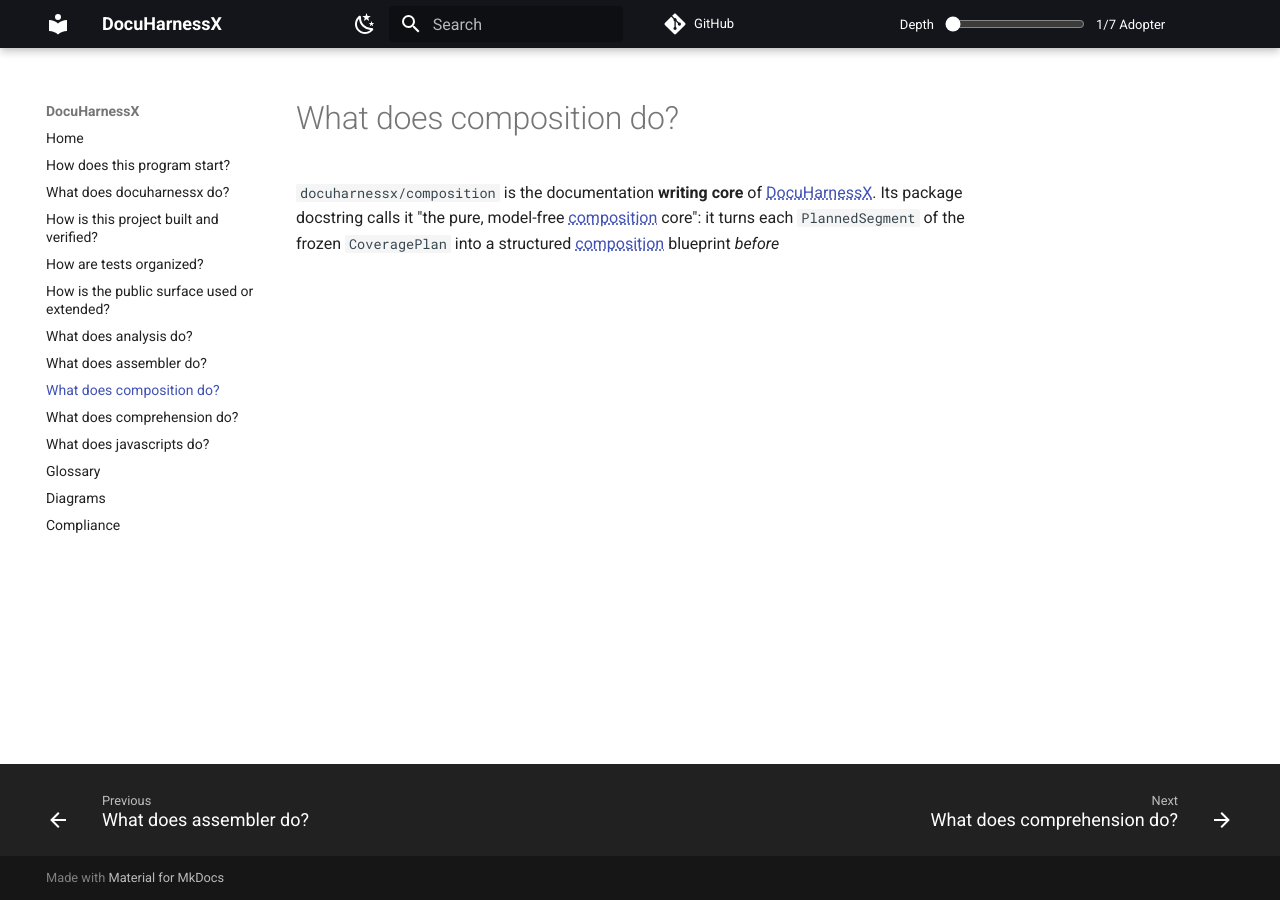
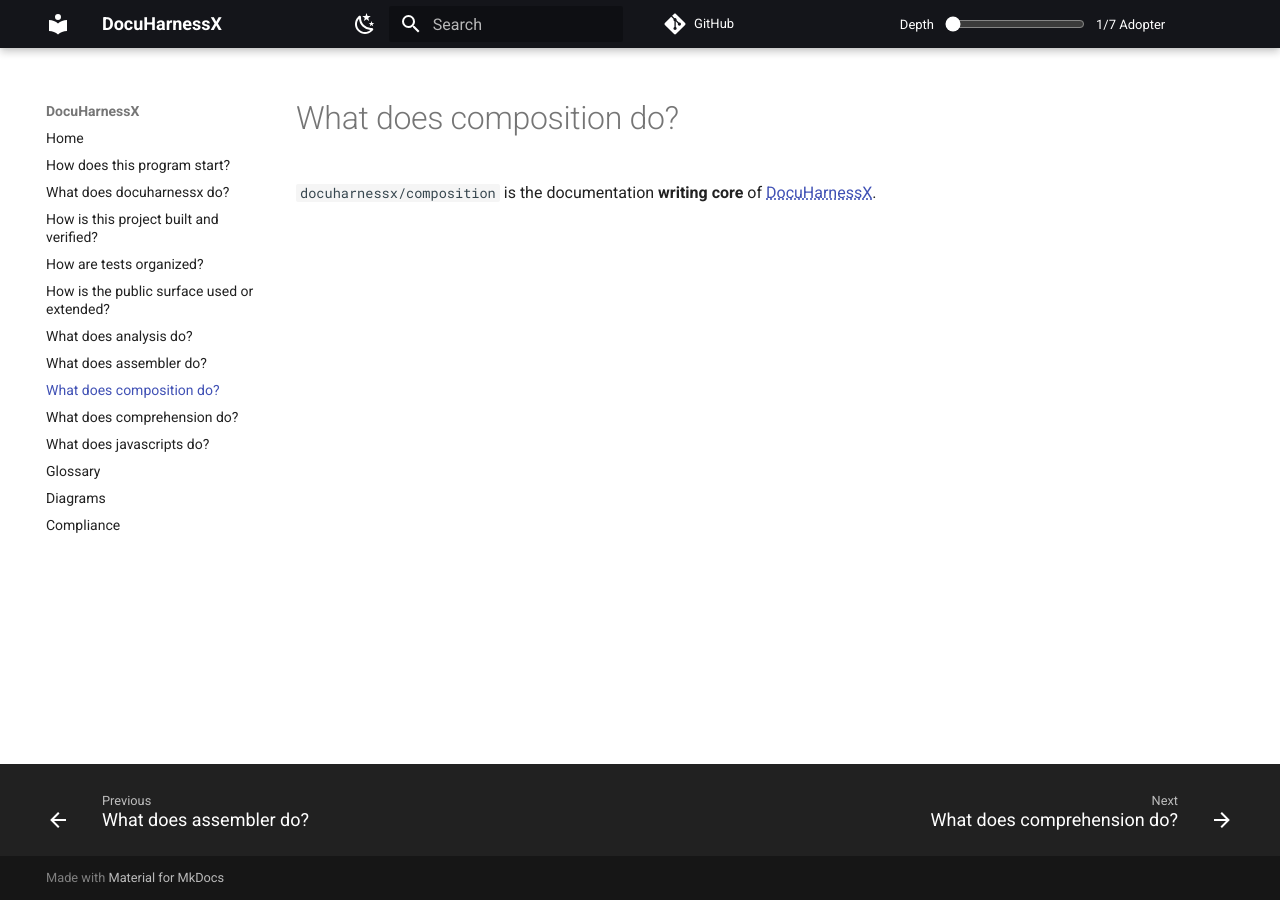
Before and after one commit to norandom/DocuHarnessX, an MkDocs documentation site: the page built from docs/component-composition-e6f778c7.md, in a window 1280 px wide. Built offline with MkDocs 1.6.1 and Material for MkDocs 9.7.7, drawn with Linux system fonts in a browser that asks for light colours; comment, search, counter and statistics services are not loaded.

```diff
--- a/docs/component-composition-e6f778c7.md
+++ b/docs/component-composition-e6f778c7.md
@@ -3,10 +3,7 @@ id: component:composition
 title: What does composition do?
 subjects:
 - composition
-summary: '`docuharnessx/composition` is the documentation **writing core** of DocuHarnessX.
- Its package docstring calls it "the pure, model-free composition core": it
- turns each `PlannedSegment` of the frozen `CoveragePlan` into a structured
- composition blueprint *before*'
+summary: '`docuharnessx/composition` is the documentation **writing core** of DocuHarnessX.'
 related: []
 abstraction: component
 ---
@@ -14,7 +11,7 @@ abstraction: component
 
 <div class="dhx-layer" data-min="1" markdown="1">
 
-`docuharnessx/composition` is the documentation **writing core** of <a class="dhx-term" href="glossary.md#docuharnessx">DocuHarnessX</a>. Its package docstring calls it "the pure, model-free <a class="dhx-term" href="glossary.md#composition">composition</a> core": it turns each `PlannedSegment` of the frozen `CoveragePlan` into a structured <a class="dhx-term" href="glossary.md#composition">composition</a> blueprint *before*
+`docuharnessx/composition` is the documentation **writing core** of <a class="dhx-term" href="glossary.md#docuharnessx">DocuHarnessX</a>.
 
 </div>
 
```
Also changed, not shown: docs/component-assembler-d9228a8c.md (+2 -3 lines), docs/component-comprehension-87225edb.md (+1 -3 lines), docs/component-deployer-f8b1b75f.md (+2 -3 lines), docs/component-docuharnessx-3986831c.md (+2 -3 lines), docs/component-mcp-bdf519de.md (+2 -4 lines), 2 other files.
